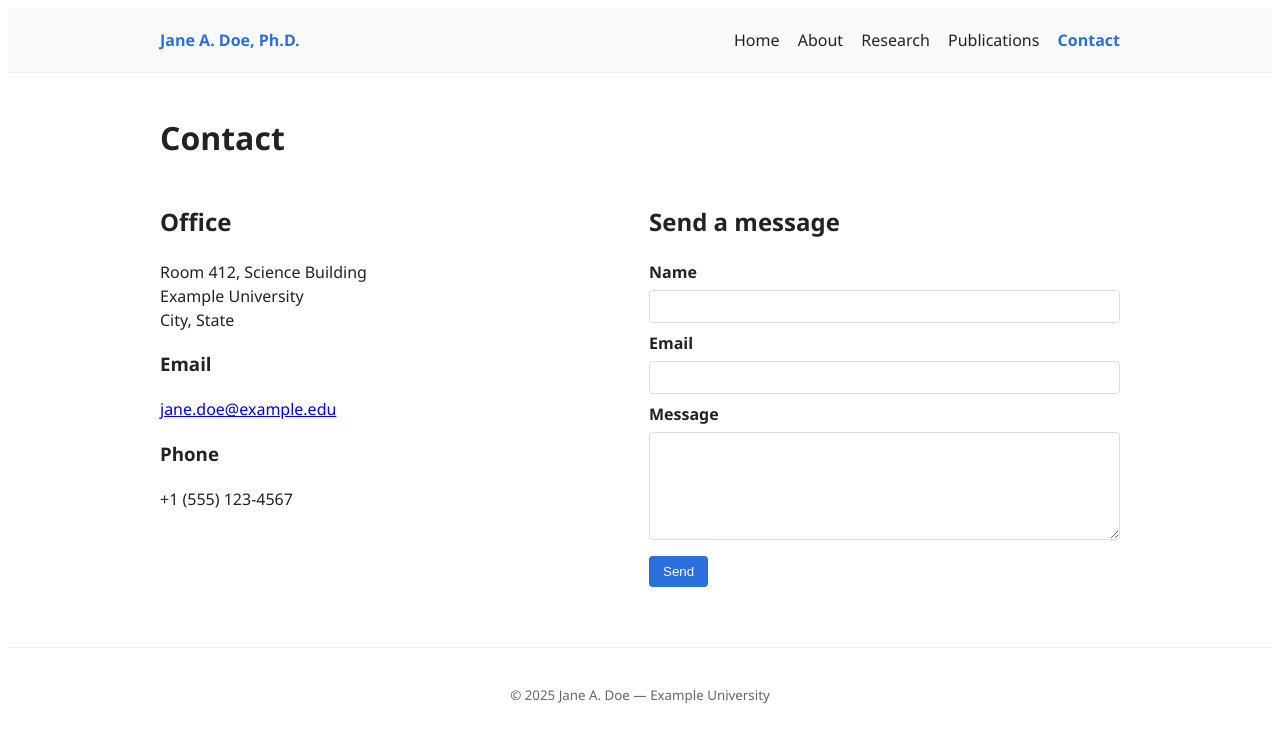
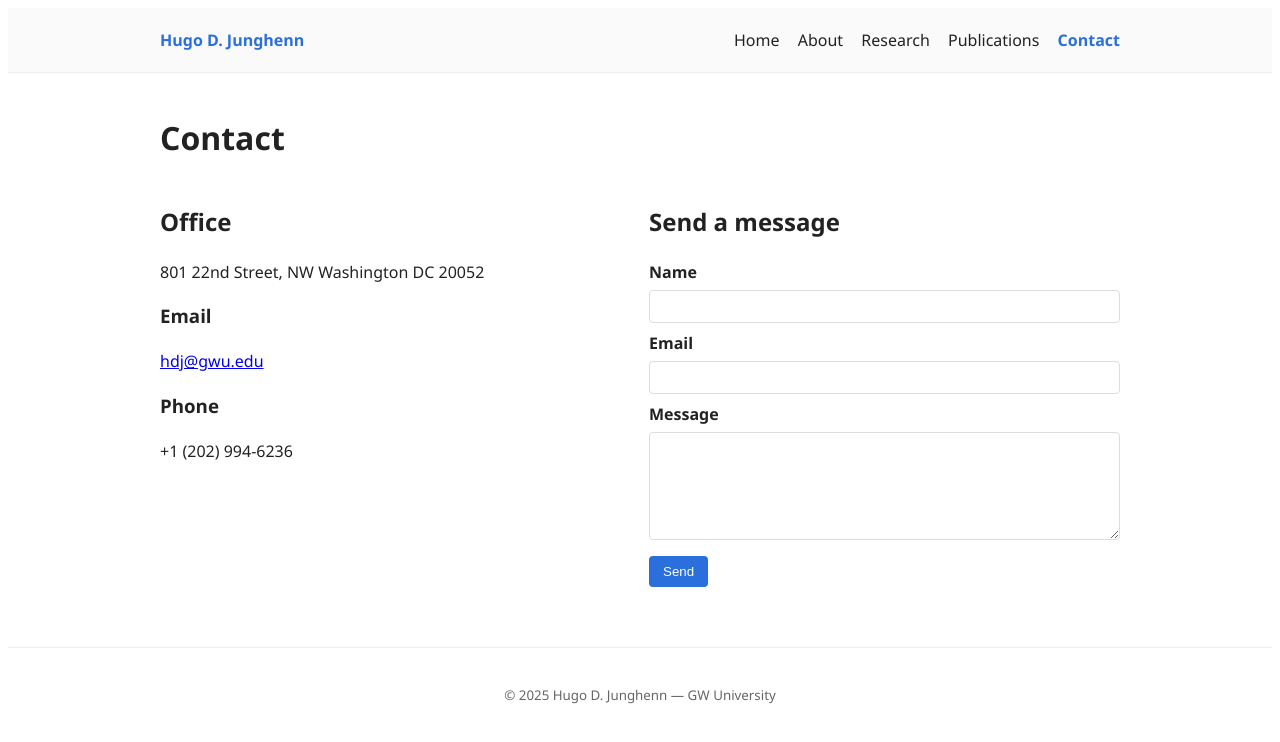
Before and after one commit to stevenoyes2015-del/hugo-site, a website: page src/contact.html in a window 1280 px wide. Drawn offline with Linux system fonts and the light colour scheme.

Commit message:
Update contact page for Prof. Hugo D. Junghenn

```diff
--- a/src/contact.html
+++ b/src/contact.html
@@ -3,13 +3,13 @@
 <head>
   <meta charset="utf-8" />
   <meta name="viewport" content="width=device-width,initial-scale=1" />
-  <title>Contact — Prof. Jane Doe</title>
+  <title>Contact — Prof. Hugo D. Junghenn</title>
   <link rel="stylesheet" href="css/professor.css" />
 </head>
 <body>
   <header class="site-header">
     <div class="wrap">
-      <a class="brand" href="index.html">Jane A. Doe, Ph.D.</a>
+      <a class="brand" href="index.html">Hugo D. Junghenn</a>
       <nav class="nav">
         <a href="index.html">Home</a>
         <a href="about.html">About</a>
@@ -26,13 +26,13 @@
     <div class="contact-grid">
       <div>
         <h2>Office</h2>
-        <p>Room 412, Science Building<br/>Example University<br/>City, State</p>
+        <p>801 22nd Street, NW Washington DC 20052</p>
 
         <h3>Email</h3>
-        <p><a href="mailto:jane.doe@example.edu">jane.doe@example.edu</a></p>
+        <p><a href="mailto:hdj@gwu.edu">hdj@gwu.edu</a></p>
 
         <h3>Phone</h3>
-        <p>+1 (555) 123-4567</p>
+        <p>+1 (202) 994-6236</p>
       </div>
 
       <div>
@@ -59,10 +59,11 @@
 
   <footer class="site-footer">
     <div class="wrap">
-      <small>© 2025 Jane A. Doe — Example University</small>
+      <small>© 2025 Hugo D. Junghenn — GW University</small>
     </div>
   </footer>
 
   <script src="js/professor.js"></script>
 </body>
+
 </html>
```
